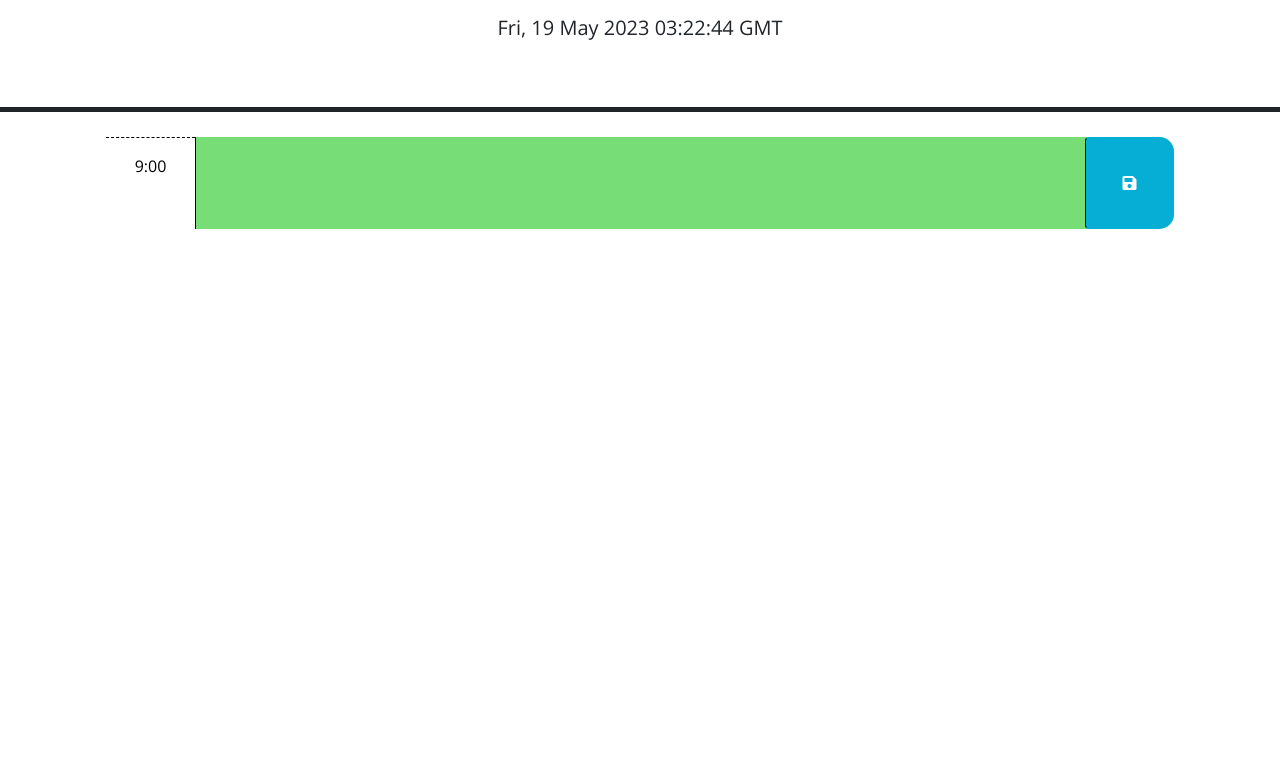
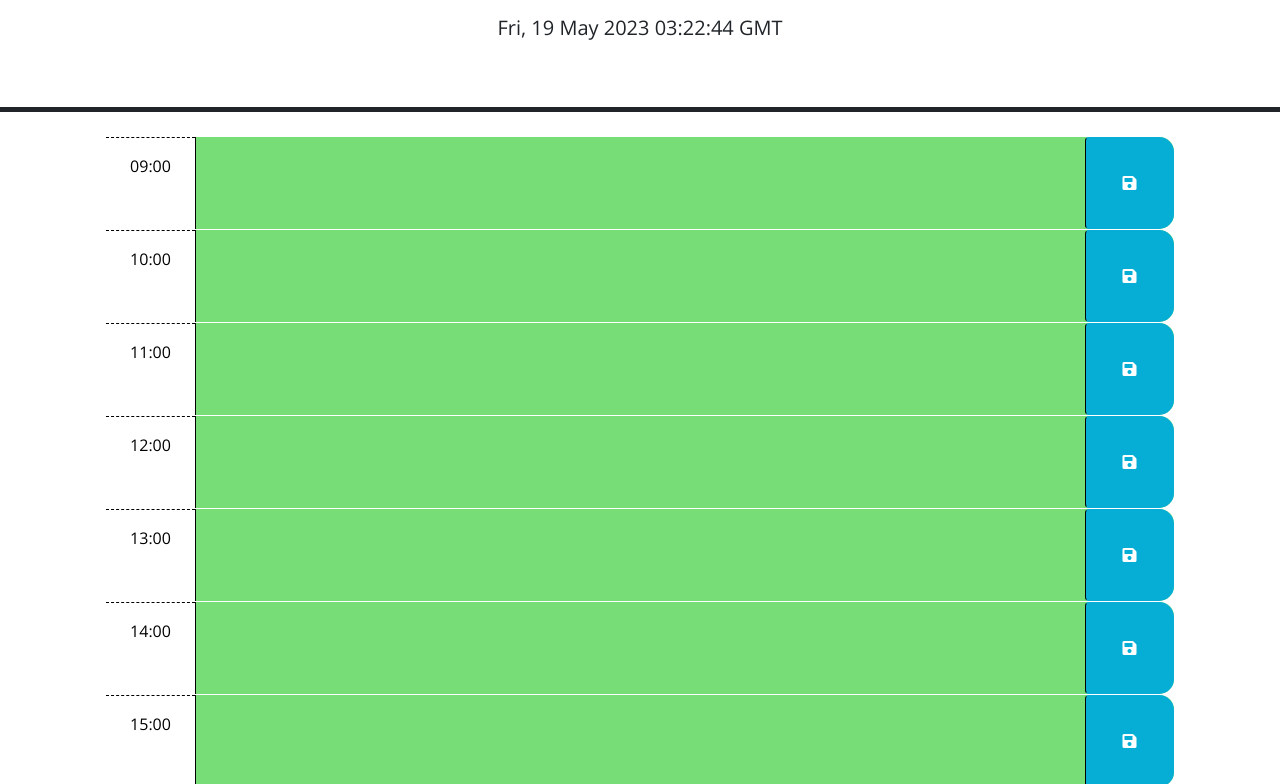
Before and after one commit to cdgonzo23/daily-planner, a plain HTML site: page index.html in a window 1280 px wide. Shown: the part 166-950 px from the top of the page. Before the commit the page ends 800 px from the top, so only its background shows below. Drawn offline with nearby package versions, Linux system fonts and the light colour scheme.

Commit message:
finalized local storage

```diff
--- a/index.html
+++ b/index.html
@@ -29,17 +29,64 @@
       <p id="currentDay" class="lead"></p>
     </header>
     <div id= "cal-display" class="container-lg px-5">
-      <!-- Use class for "past", "present", and "future" to apply styles to the
-        time-block divs accordingly. The javascript will need to do this by
-        adding/removing these classes on each div by comparing the hour in the
-        id to the current hour. The html provided below is meant to be an example
-        demonstrating how the css provided can be leveraged to create the
-        desired layout and colors. The html below should be removed or updated
-        in the finished product. Remember to delete this comment once the
-        code is implemented.
-        -->
-      <div id="hour-" class="row time-block">
-        <div id="time" class="col-2 col-md-1 hour text-center py-3"></div>
+      <div id="hour-9" class="row time-block">
+        <div class="col-2 col-md-1 hour text-center py-3">09:00</div>
+        <textarea class="col-8 col-md-10 description" rows="3"></textarea>
+        <button class="btn saveBtn col-2 col-md-1" aria-label="save">
+          <i class="fas fa-save" aria-hidden="true"></i>
+        </button>
+      </div>
+      <div id="hour-10" class="row time-block">
+        <div class="col-2 col-md-1 hour text-center py-3">10:00</div>
+        <textarea class="col-8 col-md-10 description" rows="3"></textarea>
+        <button class="btn saveBtn col-2 col-md-1" aria-label="save">
+          <i class="fas fa-save" aria-hidden="true"></i>
+        </button>
+      </div>
+      <div id="hour-11" class="row time-block">
+        <div class="col-2 col-md-1 hour text-center py-3">11:00</div>
+        <textarea class="col-8 col-md-10 description" rows="3"></textarea>
+        <button class="btn saveBtn col-2 col-md-1" aria-label="save">
+          <i class="fas fa-save" aria-hidden="true"></i>
+        </button>
+      </div>
+      <div id="hour-12" class="row time-block">
+        <div class="col-2 col-md-1 hour text-center py-3">12:00</div>
+        <textarea class="col-8 col-md-10 description" rows="3"></textarea>
+        <button class="btn saveBtn col-2 col-md-1" aria-label="save">
+          <i class="fas fa-save" aria-hidden="true"></i>
+        </button>
+      </div>
+      <div id="hour-13" class="row time-block">
+        <div class="col-2 col-md-1 hour text-center py-3">13:00</div>
+        <textarea class="col-8 col-md-10 description" rows="3"></textarea>
+        <button class="btn saveBtn col-2 col-md-1" aria-label="save">
+          <i class="fas fa-save" aria-hidden="true"></i>
+        </button>
+      </div>
+      <div id="hour-14" class="row time-block">
+        <div class="col-2 col-md-1 hour text-center py-3">14:00</div>
+        <textarea class="col-8 col-md-10 description" rows="3"></textarea>
+        <button class="btn saveBtn col-2 col-md-1" aria-label="save">
+          <i class="fas fa-save" aria-hidden="true"></i>
+        </button>
+      </div>
+      <div id="hour-15" class="row time-block">
+        <div class="col-2 col-md-1 hour text-center py-3">15:00</div>
+        <textarea class="col-8 col-md-10 description" rows="3"></textarea>
+        <button class="btn saveBtn col-2 col-md-1" aria-label="save">
+          <i class="fas fa-save" aria-hidden="true"></i>
+        </button>
+      </div>
+      <div id="hour-16" class="row time-block">
+        <div class="col-2 col-md-1 hour text-center py-3">16:00</div>
+        <textarea class="col-8 col-md-10 description" rows="3"></textarea>
+        <button class="btn saveBtn col-2 col-md-1" aria-label="save">
+          <i class="fas fa-save" aria-hidden="true"></i>
+        </button>
+      </div>
+      <div id="hour-17" class="row time-block">
+        <div class="col-2 col-md-1 hour text-center py-3">17:00</div>
         <textarea class="col-8 col-md-10 description" rows="3"></textarea>
         <button class="btn saveBtn col-2 col-md-1" aria-label="save">
           <i class="fas fa-save" aria-hidden="true"></i>
--- a/script.js
+++ b/script.js
@@ -1,29 +1,8 @@
-// Wrap all code that interacts with the DOM in a call to jQuery to ensure that
-// the code isn't run until the browser has finished rendering all the elements
-// in the html.
-$(document).ready(function() {
-var hoursArr = [09, 10, 11, 12, 13, 14, 15, 16, 17]
-// console.log(hoursArr);
-var newDiv1 = $( "<div class='time-block'></div>" )
-var hoursDiv = document.getElementsByClassName('time-block');
-
 $(function () {
-  var currHour = dayjs().hour();
-  // console.log(currHour)
+  var currHour = dayjs().hour()-8;
   $('.time-block').each(function() {
-    for (var i = 0; i < hoursArr.length; i++) {
-      $('#hour-').attr('id', hoursArr[i]);
-      console.log(hoursArr[i]);
-      $('#cal-display').append(newDiv1);
-
-    };
-    // $('#cal-dislay').append($("<p>Test</p>"));
-
-    var id = $(this).attr('id');
+    var id = $(this).attr('id').split('-')[1];
     var rowHour = parseInt(id);
-    // console.log(rowHour);
-    $('#time').text(rowHour + ":00");
-
     if (currHour < rowHour) {
       $(this).addClass('future');
     } else if (currHour > rowHour) {
@@ -33,40 +12,26 @@ $(function () {
     };
   });
 
-  // TODO: Add a listener for click events on the save button. This code should
-  // use the id in the containing time-block as a key to save the user input in
-  // local storage. HINT: What does `this` reference in the click listener
-  // function? How can DOM traversal be used to get the "hour-x" id of the
-  // time-block containing the button that was clicked? How might the id be
-  // useful when saving the description in local storage?
-var saveBtn = $('.saveBtn');
-  saveBtn.on('click', function() {
-    var savedProj = JSON.parse(localStorage.getItem("savedProj")) || [];
+
+  $(document).on('click', '.saveBtn', function() {
     var userProj = {
-      time: $('#time').text(),
-      description: $('.description').text(),
+      time: $(this).closest('.time-block').attr('id'),
+      description: $(this).prev().val()
     };
     if (userProj.description !== "") {
-      savedProj.push(userProj);
-      localStorage.setItem('savedProj', JSON.stringify(savedProj))
+      console.log(userProj);
+      localStorage.setItem(userProj.time, userProj.description)
     };
+  });
 
+  $('.time-block').each(function() {
+    var id = $(this).attr('id');
+    var textarea = $(this).find('.description');
+    var description = localStorage.getItem(id);
+    textarea.val(description);
   });
-  //
-  // TODO: Add code to apply the past, present, or future class to each time
-  // block by comparing the id to the current hour. HINTS: How can the id
-  // attribute of each time-block be used to conditionally add or remove the
-  // past, present, and future classes? How can Day.js be used to get the
-  // current hour in 24-hour time?
 
-  //
-  // TODO: Add code to get any user input that was saved in localStorage and set
-  // the values of the corresponding textarea elements. HINT: How can the id
-  // attribute of each time-block be used to do this?
 
-  //
-  // TODO: Add code to display the current date in the header of the page.
   var now = dayjs();
   $('#currentDay').text(now);
 });
-});
```
